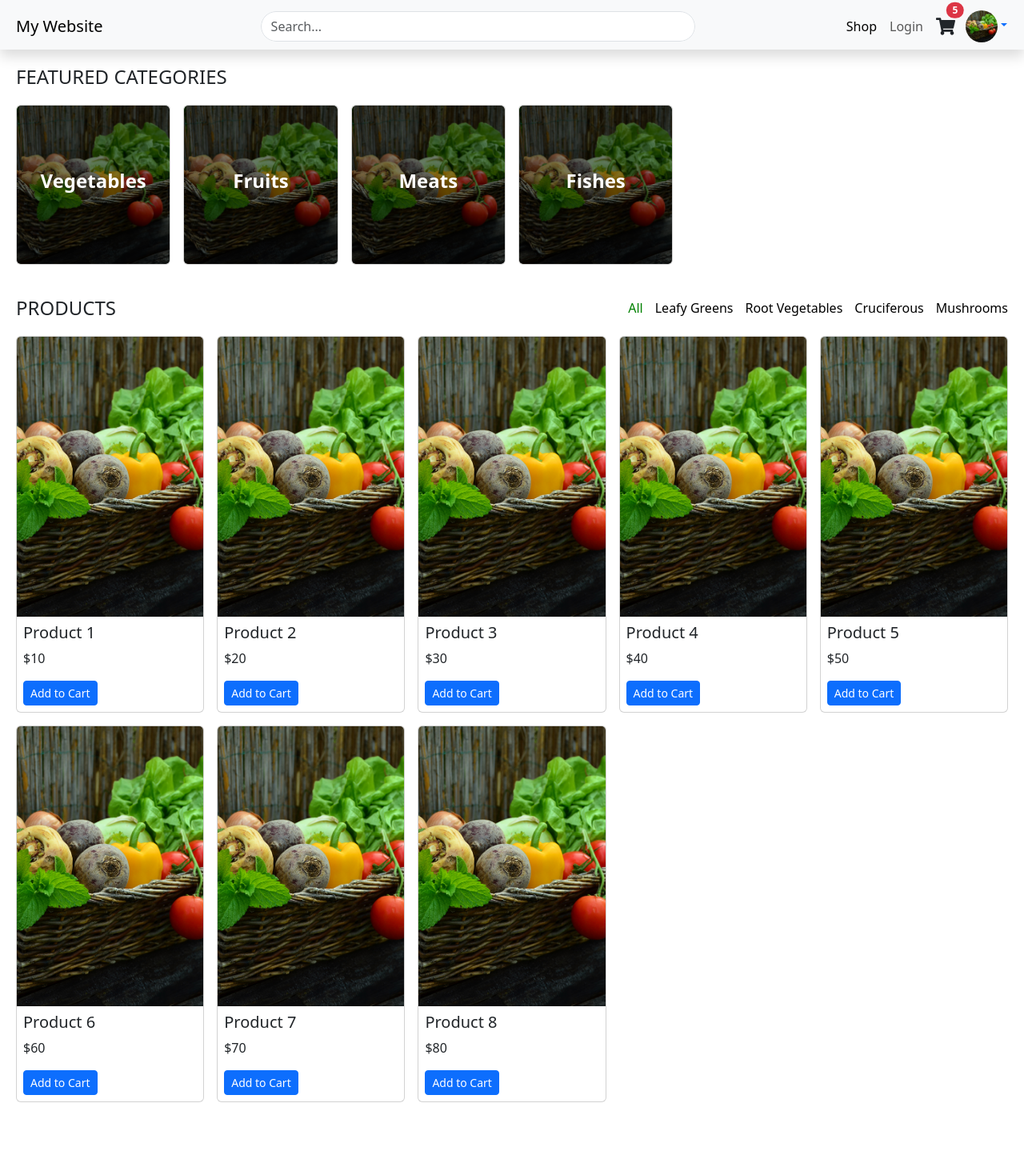
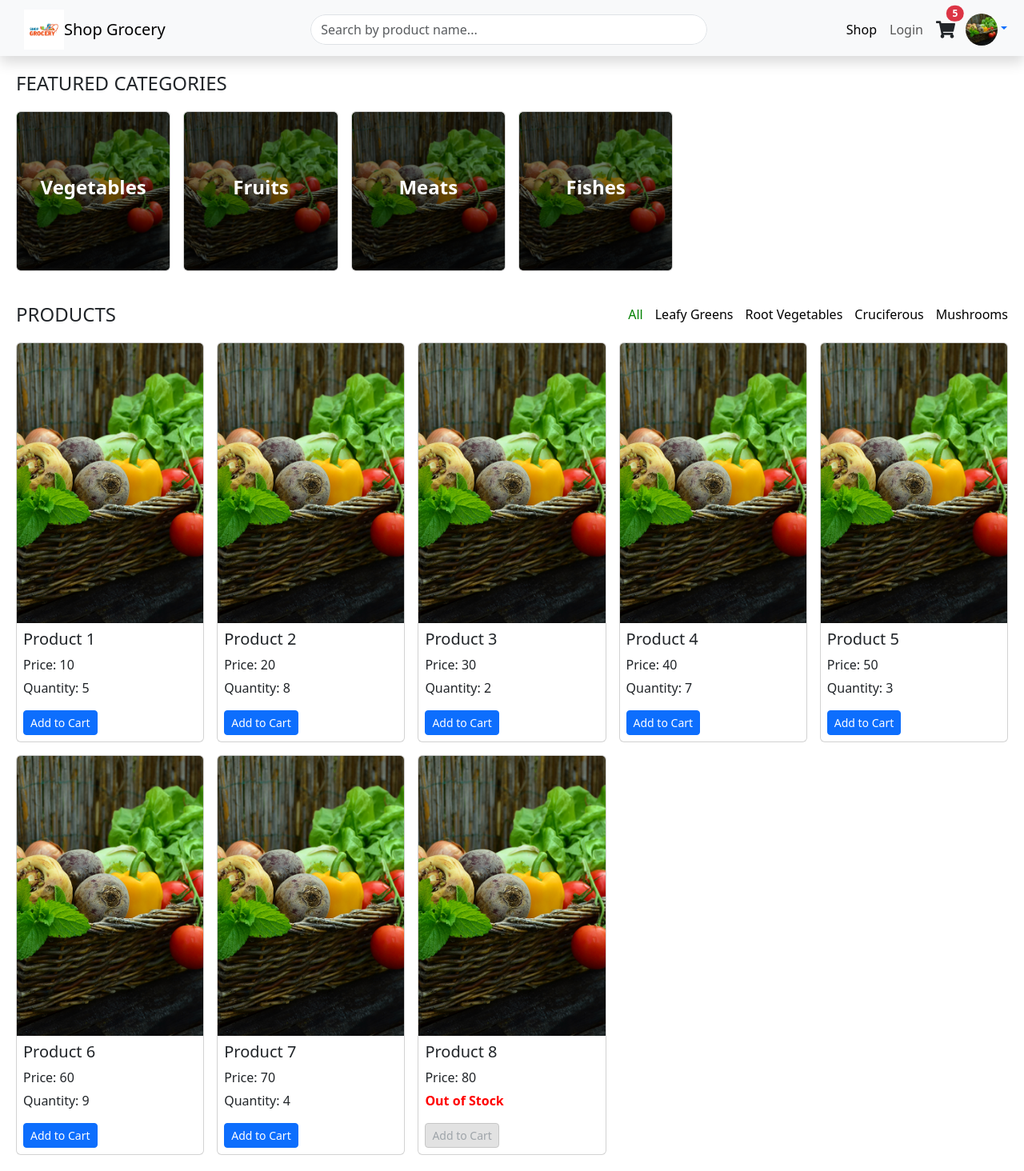
Before and after one commit to alex-nguyen97/fe-online-grocery-store, a React (Vite) app: page / in a window 1280 px wide. Shown: the whole page at 80% size. Before the commit the page ends 1398 px from the top, so only its background shows below. Built offline with nearby package versions, Linux system fonts and the light colour scheme.

Commit message:
Toast, logo, outofstock, shopping cart

```diff
--- a/src/app/pages/menu-bar.jsx
+++ b/src/app/pages/menu-bar.jsx
@@ -1,10 +1,11 @@
 import { React, useState } from 'react';
-import { Navbar, Nav, Container, Badge, Button } from 'react-bootstrap';
+import { Navbar, Nav, Container, Badge, Image } from 'react-bootstrap';
 import PersonalAvatar from './personal-avatar';
 import { FaShoppingCart } from "react-icons/fa";
 import SearchBar from './search-bar';
 import { useDispatch } from 'react-redux';
 import { setShoppingCartToggle } from '../storeSlice';
+import Logo from '../../assets/logo.avif';
 
 const MenuBar = () => {
   const [cart, setCart] = useState([1, 2, 3, 4, 5]);
@@ -27,8 +28,13 @@ const MenuBar = () => {
     <Navbar bg="light" expand="lg" sticky="top" className="shadow" style={{ paddingTop: '12px' }}>
       <Container fluid style={{ maxWidth: "100%", paddingLeft: "20px", paddingRight: "20px" }}>
         <div className="d-flex w-100 justify-content-between align-items-center">
+          <Image
+            src={Logo}
+            style={{ width: '50px', height: '50px', marginLeft: '10px' }}
+            alt="Logo"
+          />
           <Navbar.Brand href="#" style={{ fontSize: '20px' }}>
-            My Website
+            Shop Grocery
           </Navbar.Brand>
           <SearchBar />
           <div className="d-flex align-items-center">
--- a/src/app/pages/personal-avatar.jsx
+++ b/src/app/pages/personal-avatar.jsx
@@ -27,8 +27,7 @@ const AvatarDropdown = () => {
                         height="40"
                     />
                 </Dropdown.Toggle>
-
-                <Dropdown.Menu style={{ padding: 0 }} className="text-center" >
+                <Dropdown.Menu style={{ padding: 0, left: '-100px' }} className="text-center">
                     <Dropdown.ItemText style={{ padding: "10px" }}>{name}</Dropdown.ItemText>
                     <Dropdown.Divider style={{ padding: 0, margin: 0 }} />
                     <Dropdown.Item style={{ padding: "10px" }} onClick={handleLogout}>Logout</Dropdown.Item>
--- a/src/app/pages/product-card-list.jsx
+++ b/src/app/pages/product-card-list.jsx
@@ -1,17 +1,19 @@
-import { React } from "react";
+import { React, useState } from "react";
 import { Card, Button, Row, Col } from "react-bootstrap";
 import { useSelector, useDispatch } from 'react-redux';
 import VegetablesImage from '../../assets/vegetables.jpg';
-import { defaultSubCategory, setSelectedSubCategory } from "../storeSlice";
+import { defaultSubCategory, setSelectedSubCategory, setShoppingCart } from "../storeSlice";
+import ToastNotification from "./toast-notification";
+
 const products = [
-    { id: 1, name: "Product 1", price: "$10", image: VegetablesImage },
-    { id: 2, name: "Product 2", price: "$20", image: VegetablesImage },
-    { id: 3, name: "Product 3", price: "$30", image: VegetablesImage },
-    { id: 4, name: "Product 4", price: "$40", image: VegetablesImage },
-    { id: 5, name: "Product 5", price: "$50", image: VegetablesImage },
-    { id: 6, name: "Product 6", price: "$60", image: VegetablesImage },
-    { id: 7, name: "Product 7", price: "$70", image: VegetablesImage },
-    { id: 8, name: "Product 8", price: "$80", image: VegetablesImage },
+    { id: 1, name: "Product 1", price: 10, image: VegetablesImage, quantity: 5 },
+    { id: 2, name: "Product 2", price: 20, image: VegetablesImage, quantity: 8 },
+    { id: 3, name: "Product 3", price: 30, image: VegetablesImage, quantity: 2 },
+    { id: 4, name: "Product 4", price: 40, image: VegetablesImage, quantity: 7 },
+    { id: 5, name: "Product 5", price: 50, image: VegetablesImage, quantity: 3 },
+    { id: 6, name: "Product 6", price: 60, image: VegetablesImage, quantity: 9 },
+    { id: 7, name: "Product 7", price: 70, image: VegetablesImage, quantity: 4 },
+    { id: 8, name: "Product 8", price: 80, image: VegetablesImage, quantity: 0 }, // Out of stock product
 ];
 
 const ProductCardList = () => {
@@ -31,6 +33,29 @@ const ProductCardList = () => {
 
     const handleSelectSubCategory = (subCategory) => {
         dispatch(setSelectedSubCategory(subCategory));
+    };
+
+    const shoppingCart = useSelector((state) => {
+        return state.store.shoppingCart;
+    });
+
+    const [showToast, setShowToast] = useState(false);
+    const handleAddToCart = (product) => {
+        if (product.quantity === 0) return; // Prevent adding out-of-stock items
+
+        // Check if the product is already in the cart
+        const existingProduct = shoppingCart.find((item) => item.id === product.id);
+
+        if (existingProduct) {
+            // Increment quantity if product is already in cart
+            dispatch(setShoppingCart(shoppingCart.map(item =>
+                item.id === product.id ? { ...item, cartQuantity: item.cartQuantity + 1 } : item
+            )));
+        } else {
+            // Add product to cart with initial quantity 1
+            dispatch(setShoppingCart([...shoppingCart, { ...product, cartQuantity: 1 }]));
+        }
+        setShowToast(true);
     };
 
     return (
@@ -69,13 +94,37 @@ const ProductCardList = () => {
                             />
                             <Card.Body className="p-2">
                                 <Card.Title>{product.name}</Card.Title>
-                                <Card.Text>{product.price}</Card.Text>
-                                <Button variant="primary" size="sm">Add to Cart</Button>
+                                <Card.Text style={{ marginBottom: '5px' }}>Price: {product.price}</Card.Text>
+                                {product.quantity === 0 ? (
+                                    <Card.Text style={{ color: 'red', fontWeight: 'bold' }}>Out of Stock</Card.Text>
+                                ) : (
+                                    <Card.Text>Quantity: {product.quantity}</Card.Text>
+                                )}
+                                <Button
+                                    variant={product.quantity === 0 ? "secondary" : "primary"}
+                                    size="sm"
+                                    disabled={product.quantity === 0}
+                                    style={{
+                                        backgroundColor: product.quantity === 0 ? "#d3d3d3" : "", // Light gray when disabled
+                                        borderColor: product.quantity === 0 ? "#a9a9a9" : "", // Darker border for contrast
+                                        color: product.quantity === 0 ? "#6c757d" : "", // Muted text color
+                                        cursor: product.quantity === 0 ? "not-allowed" : "pointer", // Show "not-allowed" cursor when disabled
+                                    }}
+                                    onClick={() => handleAddToCart(product)}
+                                >
+                                    Add to Cart
+                                </Button>
                             </Card.Body>
                         </Card>
                     </Col>
                 ))}
             </Row>
+            <ToastNotification
+                message="Product added to cart!"
+                showToast={showToast}
+                position="top-end"
+                onClose={() => setShowToast(false)}
+            />
         </div >
     );
 };
--- a/src/app/pages/search-bar.jsx
+++ b/src/app/pages/search-bar.jsx
@@ -7,7 +7,7 @@ const SearchBar = () => {
         <div className="d-flex justify-content-center" style={{ width: '100%' }}>
             <InputGroup style={{ width: '60%', borderRadius: '50px', overflow: 'hidden' }}>
                 <Form.Control
-                    placeholder="Search..."
+                    placeholder="Search by product name..."
                     aria-label="Search"
                     style={{ borderRadius: '50px' }}
                 />
--- /dev/null
+++ b/src/app/pages/toast-notification.jsx
@@ -0,0 +1,22 @@
+import React from 'react';
+import { Toast, ToastContainer } from 'react-bootstrap';
+
+const ToastNotification = ({ message, showToast, onClose, delay = 1500, position = "top-center" }) => {
+    return (
+        <ToastContainer position={position} className="position-fixed p-3">
+            <Toast show={showToast} onClose={onClose} delay={delay} autohide bg={"success"}>
+                <Toast.Body className={'text-white'}>{message}</Toast.Body>
+            </Toast>
+        </ToastContainer>
+    );
+};
+
+export default ToastNotification;
+// Usage Example:
+// <ToastNotification
+//     message="This is a toast notification!"
+//     showToast={true}
+//     onClose={() => console.log("Toast closed")}
+//     delay={3000}
+//     position="top-end"
+// />
--- a/src/app/storeSlice.jsx
+++ b/src/app/storeSlice.jsx
@@ -8,6 +8,7 @@ const initialState = {
     selectedSubcategory: defaultSubCategory,
     isShoppingCartOpen: false,
     isDeliveryDetailOpen: false,
+    shoppingCart: [],
 };
 
 const storeSlice = createSlice({
@@ -26,8 +27,11 @@ const storeSlice = createSlice({
         setShoppingCartToggle: (state, action) => {
             state.isShoppingCartOpen = action.payload;
         },
+        setShoppingCart: (state, action) => {
+            state.shoppingCart = action.payload;
+        },
     }
 });
 
-export const { setCategories, setSelectedCategory, setSelectedSubCategory, setShoppingCartToggle } = storeSlice.actions;
+export const { setCategories, setSelectedCategory, setSelectedSubCategory, setShoppingCartToggle, setShoppingCart } = storeSlice.actions;
 export default storeSlice.reducer;
```
Also changed, not shown: src/app/pages/shopping-cart.jsx (+31 -28 lines), src/assets/logo.avif (added).
